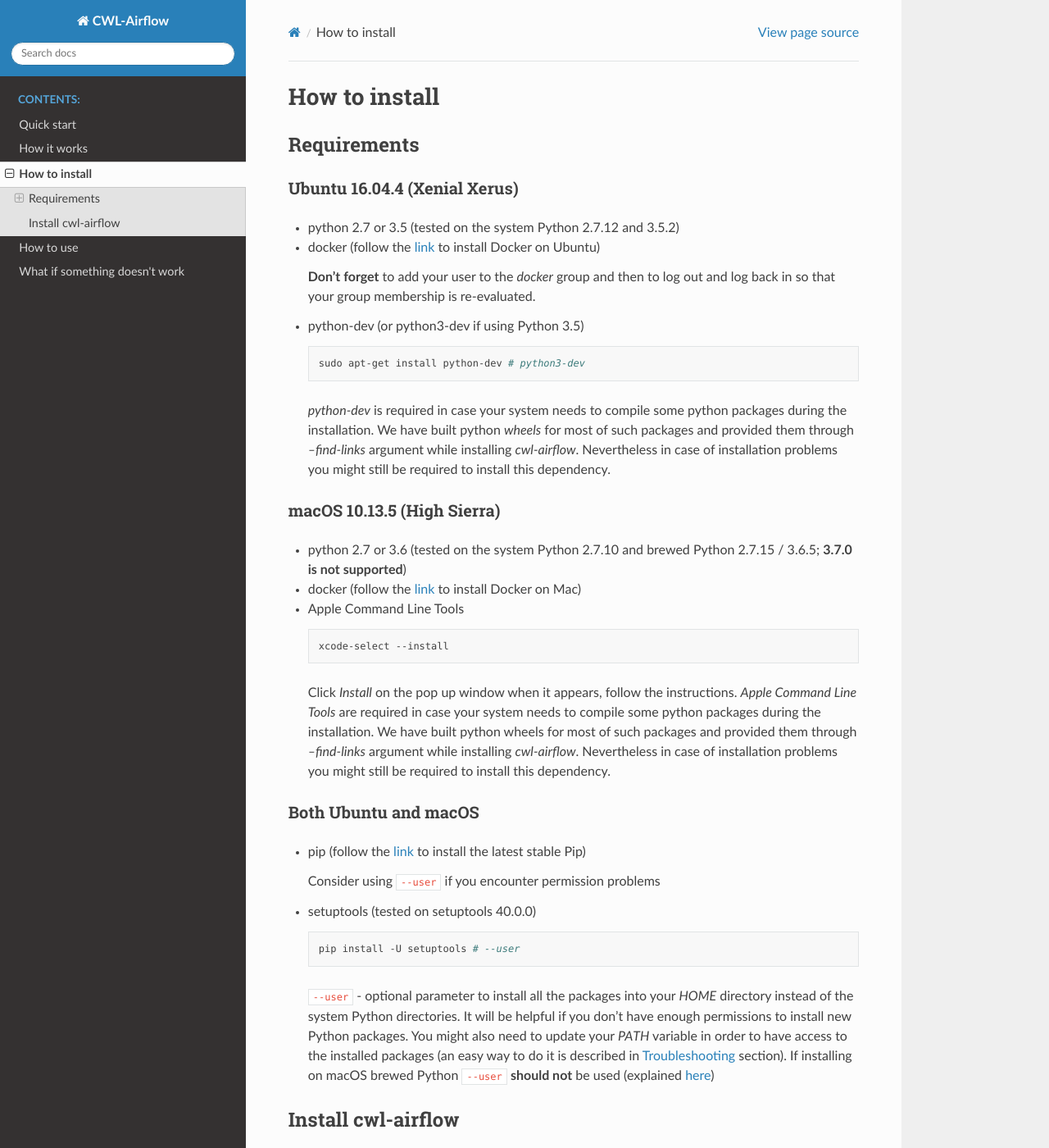
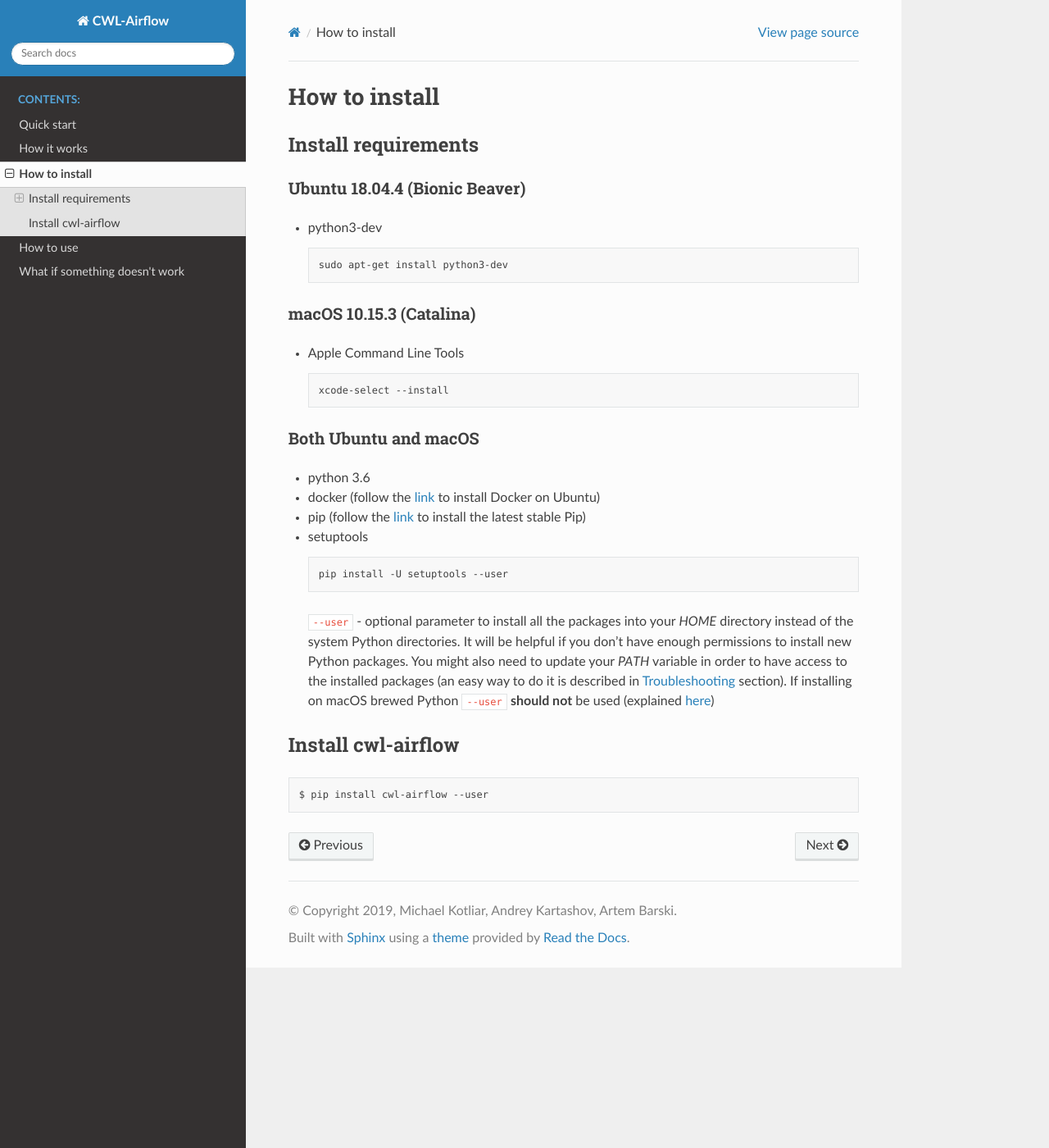
Before and after one commit to Barski-lab/cwl-airflow, a Sphinx documentation site: the page built from docs/readme/how_to_install.md, in a window 1280 px wide and 1400 px high. Shown: the whole window at 82% size. Built offline with Sphinx 7.4.7 and the Read the Docs theme 2.0.0, drawn with Linux system fonts in a browser that asks for light colours; some of the changed text lies outside the part shown.

Commit message:
Small correction in How to install section

````diff
--- a/docs/readme/how_to_install.md
+++ b/docs/readme/how_to_install.md
@@ -1,46 +1,28 @@
 # How to install
 
-## Requirements
+## Install requirements
 
-### Ubuntu 16.04.4 (Xenial Xerus)
+### Ubuntu 18.04.4 (Bionic Beaver)
 
-- python 2.7 or 3.5 (tested on the system Python 2.7.12 and 3.5.2)
-- docker (follow the [link](https://docs.docker.com/install/linux/docker-ce/ubuntu/) to install Docker on Ubuntu)
+- python3-dev
+  ```bash
+  sudo apt-get install python3-dev
+  ```
 
-  **Don't forget** to add your user to the *docker* group and then
-  to log out and log back in so that your group membership is re-evaluated.
-- python-dev (or python3-dev if using Python 3.5)
-  ```bash
-  sudo apt-get install python-dev # python3-dev
-  ```
-  *python-dev* is required in case your system needs to compile some python
-  packages during the installation. We have built python *wheels* for most of such packages
-  and provided them through *--find-links* argument while installing *cwl-airflow*.
-  Nevertheless in case of installation problems you might still be required to install
-  this dependency.
+### macOS 10.15.3 (Catalina)
 
-### macOS 10.13.5 (High Sierra)
-
-- python 2.7 or 3.6 (tested on the system Python 2.7.10 and brewed Python 2.7.15 / 3.6.5; **3.7.0 is not supported**)
-- docker (follow the [link](https://docs.docker.com/docker-for-mac/install/) to install Docker on Mac)
 - Apple Command Line Tools
   ```bash
   xcode-select --install
   ```
-  Click *Install* on the pop up window when it appears, follow the instructions. *Apple Command Line Tools* are required in
-  case your system needs to compile some python packages during the installation. We have built python wheels for most
-  of such packages and provided them through *--find-links* argument while installing *cwl-airflow*. Nevertheless in case
-  of installation problems you might still be required to install this dependency.
 
 ### Both Ubuntu and macOS
-
+- python 3.6
+- docker (follow the [link](https://docs.docker.com/install/linux/docker-ce/ubuntu/) to install Docker on Ubuntu)
 - pip (follow the [link](https://pip.pypa.io/en/stable/installing/) to install the latest stable Pip)
-
-  Consider using `--user` if you encounter permission problems
-
-- setuptools (tested on setuptools 40.0.0)
+- setuptools
   ```bash
-  pip install -U setuptools # --user
+  pip install -U setuptools --user
   ```
 
   `--user` - optional parameter to install all the packages into your *HOME* directory instead of the system Python
@@ -52,7 +34,5 @@
 ## Install cwl-airflow
 
 ```sh
-$ pip install cwl-airflow --find-links https://michael-kotliar.github.io/cwl-airflow-wheels/ # --user
+$ pip install cwl-airflow --user
 ```
-`--find-links` - using pre-compiled wheels from [Cwl-Airflow-Wheels](https://michael-kotliar.github.io/cwl-airflow-wheels/) repository
-allows to avoid installing *Xcode* for macOS users and *python[3]-dev* for Ubuntu users
````
